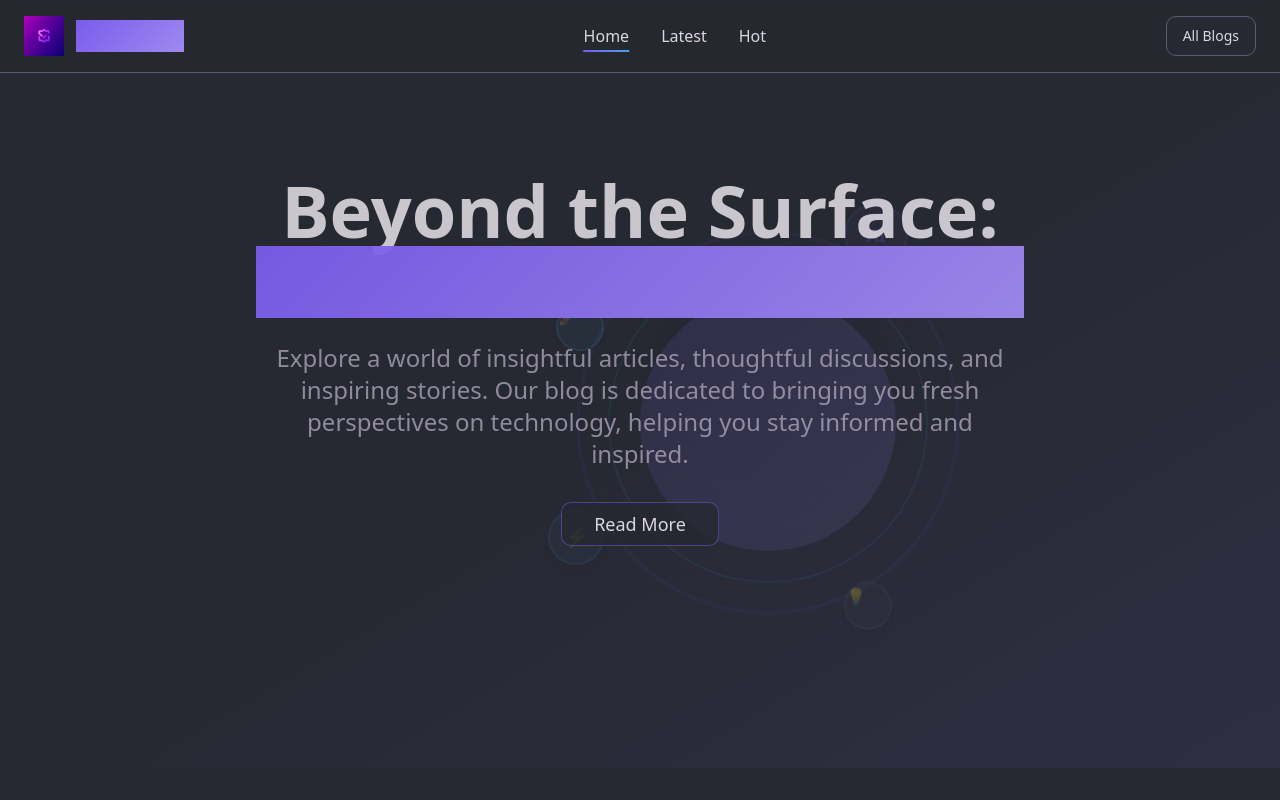
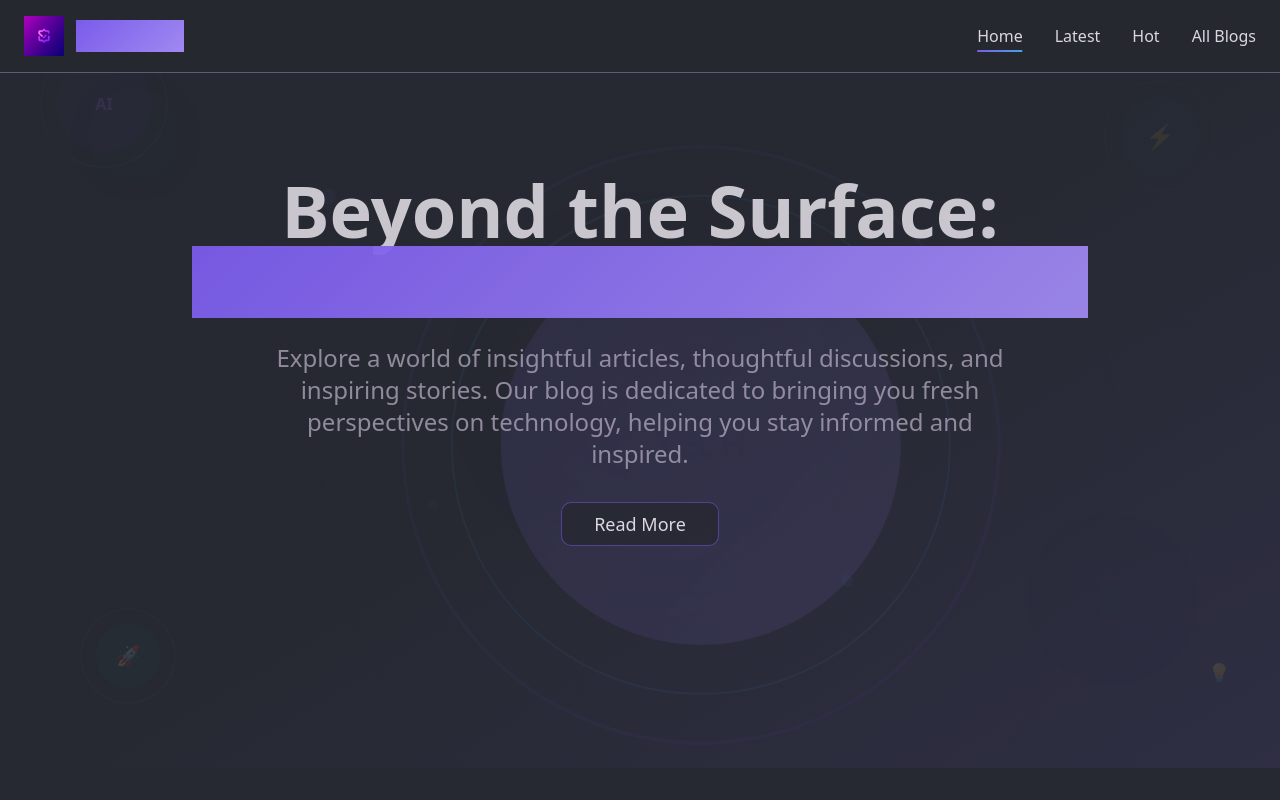
Before and after one commit to AhmedAbuYousuf/data-rain-blog, a React (Vite) app: page / in a window 1280 px wide. Shown: the top 800 px of the page. Built offline with nearby package versions, Linux system fonts and the light colour scheme.

Commit message:
Fix hero text alignment and enhance animation
Fix hero text alignment, move "All Blogs" to header menu, and enhance hero section animation.

```diff
--- a/src/components/Header.tsx
+++ b/src/components/Header.tsx
@@ -74,16 +74,18 @@ const Header = ({ onDemoClick }: HeaderProps) => {
           >
             Hot
           </button>
+          <button
+            onClick={() => navigate('/blogs')}
+            className="nav-link"
+          >
+            All Blogs
+          </button>
         </nav>
 
-        {/* Navigation CTA */}
-        <Button
-          onClick={() => navigate('/blogs')}
-          variant="outline"
-          className="hidden md:block"
-        >
-          All Blogs
-        </Button>
+        {/* Mobile menu toggle */}
+        <div className="md:hidden">
+          {/* Space for mobile menu button if needed */}
+        </div>
       </div>
     </header>
   );
--- a/src/pages/BlogPage.tsx
+++ b/src/pages/BlogPage.tsx
@@ -82,49 +82,68 @@ const BlogPage = () => {
           {/* Background with gradient */}
           <div className="absolute inset-0 bg-gradient-to-br from-background via-background to-primary/10"></div>
 
-          {/* Animated Background Overlay */}
-          <div className="absolute inset-0 pointer-events-none">
-            <div className="relative w-full h-full flex items-center justify-center opacity-30">
-              {/* Main animated tech orb as background overlay */}
-              <div className="absolute right-1/4 top-1/2 transform -translate-y-1/2 w-96 h-96 rounded-full border-4 border-primary/20 flex items-center justify-center animate-slow-spin">
-                <div className="w-80 h-80 rounded-full border-2 border-accent/30 flex items-center justify-center animate-pulse">
-                  <div className="w-64 h-64 rounded-full gradient-primary flex items-center justify-center opacity-40 animate-pulse" style={{ animationDelay: '0.5s' }}>
-                    <div className="w-48 h-48 rounded-full border border-primary/10 flex items-center justify-center">
-                      <div className="w-32 h-32 rounded-full bg-primary/10 flex items-center justify-center">
-                        <span className="text-xl font-bold text-primary/60">TECH</span>
+          {/* Animated Background Overlay - Full Coverage */}
+          <div className="absolute inset-0 pointer-events-none overflow-hidden">
+            <div className="relative w-full h-full opacity-25">
+              {/* Main central tech orb */}
+              <div className="absolute left-1/2 top-1/2 transform -translate-x-1/2 -translate-y-1/2 w-[600px] h-[600px] rounded-full border-4 border-primary/20 flex items-center justify-center animate-slow-spin">
+                <div className="w-[500px] h-[500px] rounded-full border-2 border-accent/30 flex items-center justify-center animate-pulse">
+                  <div className="w-[400px] h-[400px] rounded-full gradient-primary flex items-center justify-center opacity-40 animate-pulse" style={{ animationDelay: '0.5s' }}>
+                    <div className="w-[300px] h-[300px] rounded-full border border-primary/10 flex items-center justify-center">
+                      <div className="w-[200px] h-[200px] rounded-full bg-primary/10 flex items-center justify-center">
+                        <span className="text-4xl font-bold text-primary/60">TECH</span>
                       </div>
                     </div>
                   </div>
                 </div>
-
-                {/* Floating tech icons in background */}
-                <div className="absolute -top-4 right-12 w-16 h-16 rounded-full bg-primary/15 border-2 border-primary/30 flex items-center justify-center animate-bounce shadow-lg">
-                  <span className="text-primary/70 font-bold text-lg">AI</span>
-                </div>
-                <div className="absolute bottom-8 -left-8 w-14 h-14 rounded-full bg-accent/15 border-2 border-accent/30 flex items-center justify-center animate-bounce shadow-lg" style={{ animationDelay: '1s' }}>
-                  <span className="text-accent/70 text-xl">⚡</span>
-                </div>
-                <div className="absolute top-20 -left-6 w-12 h-12 rounded-full bg-electric-blue/20 border-2 border-electric-blue/40 animate-bounce shadow-lg" style={{ animationDelay: '2s' }}>
-                  <span className="text-electric-blue/70 text-sm">🚀</span>
-                </div>
-                <div className="absolute -bottom-6 right-16 w-12 h-12 rounded-full bg-secondary/20 border-2 border-secondary/40 animate-bounce shadow-lg" style={{ animationDelay: '1.5s' }}>
-                  <span className="text-secondary/70">💡</span>
-                </div>
-
-                {/* Additional orbit rings */}
-                <div className="absolute inset-0 w-full h-full rounded-full border border-primary/5 animate-spin" style={{ animationDuration: '20s' }}></div>
-                <div className="absolute inset-4 w-[calc(100%-2rem)] h-[calc(100%-2rem)] rounded-full border border-accent/5 animate-spin" style={{ animationDuration: '15s', animationDirection: 'reverse' }}></div>
               </div>
 
-              {/* Background glow effect */}
-              <div className="absolute right-1/4 top-1/2 transform -translate-y-1/2 w-96 h-96 bg-gradient-radial from-primary/10 via-transparent to-transparent rounded-full blur-2xl"></div>
+              {/* Corner tech orbs */}
+              <div className="absolute top-10 left-10 w-32 h-32 rounded-full border-2 border-primary/15 flex items-center justify-center animate-pulse">
+                <div className="w-24 h-24 rounded-full bg-primary/10 flex items-center justify-center">
+                  <span className="text-primary/60 font-bold">AI</span>
+                </div>
+              </div>
+
+              <div className="absolute top-20 right-16 w-28 h-28 rounded-full border-2 border-accent/15 flex items-center justify-center animate-pulse" style={{ animationDelay: '1s' }}>
+                <div className="w-20 h-20 rounded-full bg-accent/10 flex items-center justify-center">
+                  <span className="text-accent/60 text-2xl">⚡</span>
+                </div>
+              </div>
+
+              <div className="absolute bottom-16 left-20 w-24 h-24 rounded-full border-2 border-electric-blue/15 flex items-center justify-center animate-pulse" style={{ animationDelay: '2s' }}>
+                <div className="w-16 h-16 rounded-full bg-electric-blue/10 flex items-center justify-center">
+                  <span className="text-electric-blue/60 text-xl">🚀</span>
+                </div>
+              </div>
+
+              <div className="absolute bottom-20 right-12 w-26 h-26 rounded-full border-2 border-secondary/15 flex items-center justify-center animate-pulse" style={{ animationDelay: '1.5s' }}>
+                <div className="w-18 h-18 rounded-full bg-secondary/10 flex items-center justify-center">
+                  <span className="text-secondary/60 text-lg">💡</span>
+                </div>
+              </div>
+
+              {/* Floating particles across the section */}
+              <div className="absolute top-1/4 left-1/4 w-4 h-4 rounded-full bg-primary/20 animate-bounce"></div>
+              <div className="absolute top-3/4 right-1/3 w-3 h-3 rounded-full bg-accent/20 animate-bounce" style={{ animationDelay: '0.5s' }}></div>
+              <div className="absolute top-1/3 right-1/4 w-2 h-2 rounded-full bg-electric-blue/20 animate-bounce" style={{ animationDelay: '1s' }}></div>
+              <div className="absolute bottom-1/3 left-1/3 w-3 h-3 rounded-full bg-secondary/20 animate-bounce" style={{ animationDelay: '1.5s' }}></div>
+
+              {/* Large orbit rings spanning the section */}
+              <div className="absolute left-1/2 top-1/2 transform -translate-x-1/2 -translate-y-1/2 w-[800px] h-[800px] rounded-full border border-primary/5 animate-spin" style={{ animationDuration: '30s' }}></div>
+              <div className="absolute left-1/2 top-1/2 transform -translate-x-1/2 -translate-y-1/2 w-[1000px] h-[1000px] rounded-full border border-accent/5 animate-spin" style={{ animationDuration: '40s', animationDirection: 'reverse' }}></div>
+
+              {/* Multiple background glow effects */}
+              <div className="absolute left-1/2 top-1/2 transform -translate-x-1/2 -translate-y-1/2 w-[600px] h-[600px] bg-gradient-radial from-primary/10 via-transparent to-transparent rounded-full blur-3xl"></div>
+              <div className="absolute top-10 left-10 w-48 h-48 bg-gradient-radial from-accent/10 via-transparent to-transparent rounded-full blur-2xl"></div>
+              <div className="absolute bottom-10 right-10 w-64 h-64 bg-gradient-radial from-electric-blue/10 via-transparent to-transparent rounded-full blur-2xl"></div>
             </div>
           </div>
 
           <div className="container mx-auto px-6 relative z-10">
-            <div className="flex items-center justify-center min-h-[70vh]">
+            <div className="flex items-center justify-center min-h-[70vh] w-full">
               {/* Centered Content */}
-              <div className="animate-on-scroll relative z-20 text-center max-w-4xl">
+              <div className="animate-on-scroll relative z-20 text-center w-full max-w-4xl mx-auto">
                 <h1 className="text-5xl md:text-7xl font-bold mb-6 leading-tight">
                   <span className="text-foreground/90">Beyond the Surface:</span>
                   <span className="block gradient-primary bg-clip-text text-transparent opacity-95">
```
